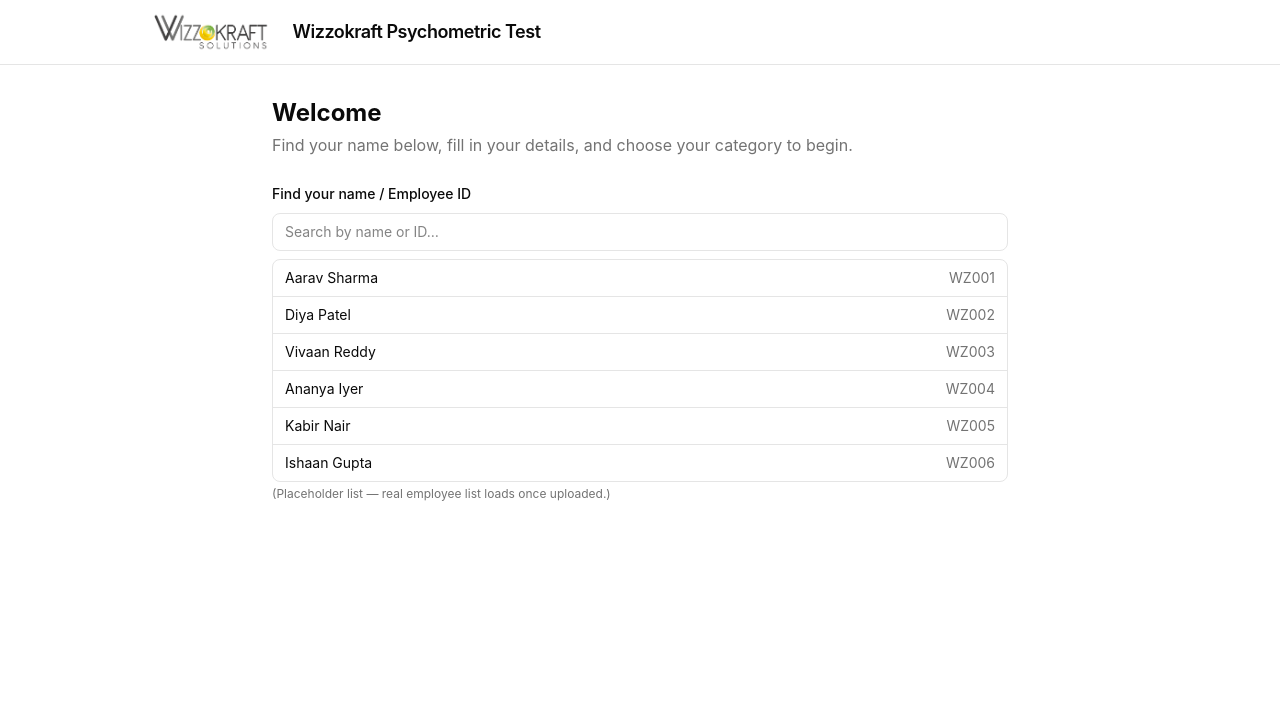
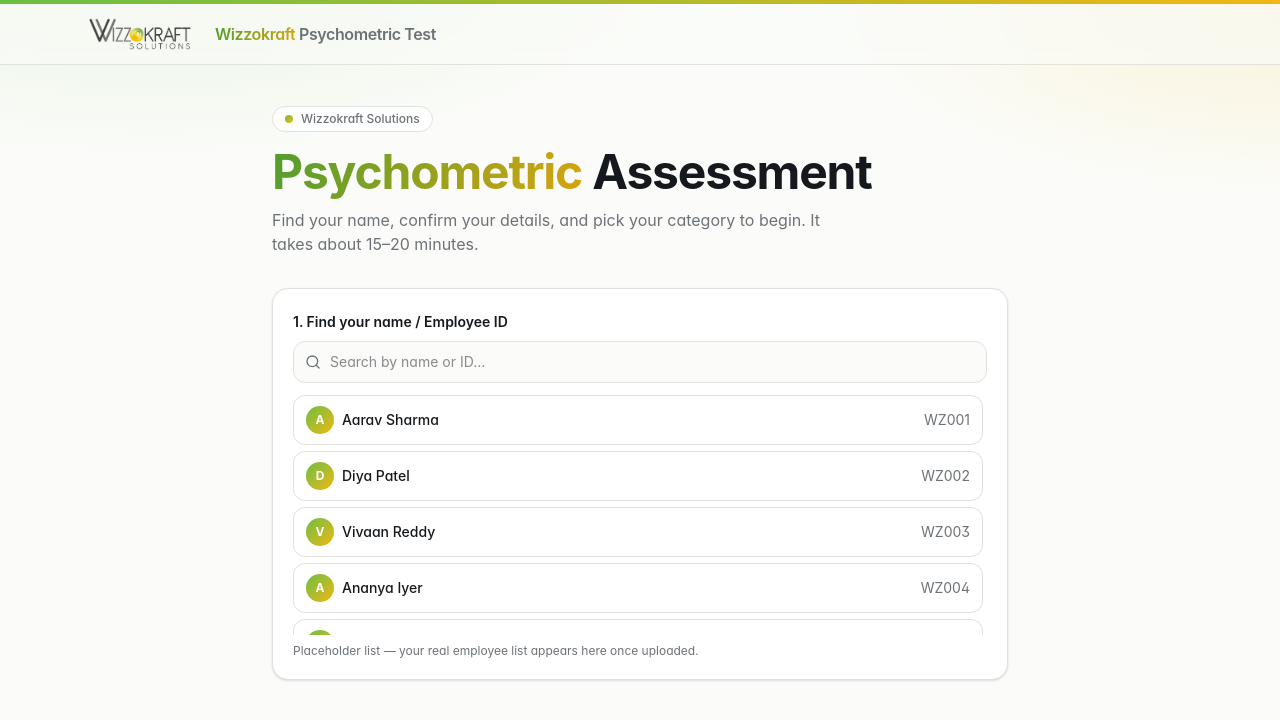
Before and after one commit to Wizzokraft-Solutions/Psychometric-Test, a React (Vite) app: page / in a window 1280 px wide. Shown: the top 720 px of the page. Built offline with nearby package versions, Linux system fonts and the light colour scheme; no server answers; the database is empty.

Commit message:
UI overhaul: brand theme (logo green/gold), framer-motion transitions, redesigned landing/quiz/admin; hide sections from quiz takers

```diff
--- a/package.json
+++ b/package.json
@@ -16,6 +16,7 @@
     "@tailwindcss/vite": "^4.3.2",
     "class-variance-authority": "^0.7.1",
     "clsx": "^2.1.1",
+    "framer-motion": "^12.42.2",
     "lucide-react": "^1.22.0",
     "react": "^19.2.7",
     "react-dom": "^19.2.7",
--- a/src/App.tsx
+++ b/src/App.tsx
@@ -1,16 +1,21 @@
-import { Routes, Route } from 'react-router-dom'
+import { Routes, Route, useLocation } from 'react-router-dom'
+import { AnimatePresence } from 'framer-motion'
+import PageTransition from '@/components/PageTransition'
 import LandingPage from '@/pages/LandingPage'
 import QuizPage from '@/pages/QuizPage'
 import AdminPage from '@/pages/AdminPage'
 
 function App() {
+  const location = useLocation()
   return (
-    <Routes>
-      <Route path="/" element={<LandingPage />} />
-      <Route path="/quiz" element={<QuizPage />} />
-      <Route path="/admin" element={<AdminPage />} />
-      <Route path="*" element={<LandingPage />} />
-    </Routes>
+    <AnimatePresence mode="wait">
+      <Routes location={location} key={location.pathname}>
+        <Route path="/" element={<PageTransition><LandingPage /></PageTransition>} />
+        <Route path="/quiz" element={<PageTransition><QuizPage /></PageTransition>} />
+        <Route path="/admin" element={<PageTransition><AdminPage /></PageTransition>} />
+        <Route path="*" element={<PageTransition><LandingPage /></PageTransition>} />
+      </Routes>
+    </AnimatePresence>
   )
 }
 
--- a/src/components/Header.tsx
+++ b/src/components/Header.tsx
@@ -1,14 +1,25 @@
 import { Link } from 'react-router-dom'
+import { motion } from 'framer-motion'
 import logo from '@/assets/Logo.png'
 
 export default function Header() {
   return (
-    <header className="border-b">
-      <div className="mx-auto flex max-w-5xl items-center gap-3 px-4 py-3">
-        <Link to="/" className="flex items-center gap-3">
-          <img src={logo} alt="Wizzokraft logo" className="h-10 w-auto" />
-          <span className="text-lg font-semibold tracking-tight">
-            Wizzokraft Psychometric Test
+    <header className="sticky top-0 z-40 border-b bg-background/80 backdrop-blur supports-[backdrop-filter]:bg-background/60">
+      {/* brand gradient accent strip */}
+      <div className="brand-gradient h-1 w-full" />
+      <div className="mx-auto flex max-w-6xl items-center gap-3 px-4 py-3">
+        <Link to="/" className="group flex items-center gap-3">
+          <motion.img
+            src={logo}
+            alt="Wizzokraft logo"
+            className="h-9 w-auto"
+            initial={{ opacity: 0, y: -4 }}
+            animate={{ opacity: 1, y: 0 }}
+            transition={{ duration: 0.4 }}
+          />
+          <span className="hidden text-base font-semibold tracking-tight sm:inline">
+            <span className="brand-text-gradient">Wizzokraft</span>{' '}
+            <span className="text-muted-foreground">Psychometric Test</span>
           </span>
         </Link>
       </div>
--- /dev/null
+++ b/src/components/PageTransition.tsx
@@ -0,0 +1,14 @@
+import { motion } from 'framer-motion'
+
+export default function PageTransition({ children }: { children: React.ReactNode }) {
+  return (
+    <motion.div
+      initial={{ opacity: 0, y: 10 }}
+      animate={{ opacity: 1, y: 0 }}
+      exit={{ opacity: 0, y: -8 }}
+      transition={{ duration: 0.28, ease: [0.22, 1, 0.36, 1] }}
+    >
+      {children}
+    </motion.div>
+  )
+}
--- a/src/index.css
+++ b/src/index.css
@@ -4,72 +4,62 @@
 @custom-variant dark (&:is(.dark *));
 
 :root {
-  --radius: 0.625rem;
-  --background: oklch(1 0 0);
-  --foreground: oklch(0.145 0 0);
+  --radius: 0.75rem;
+
+  /* Brand palette — sampled from the Wizzokraft logo swirl */
+  --brand-green: #6bbf44;
+  --brand-green-deep: #3f9127;
+  --brand-gold: #f2b713;
+  --brand-charcoal: #2f2f33;
+
+  --background: oklch(0.99 0.004 120);
+  --foreground: oklch(0.21 0.01 250);
   --card: oklch(1 0 0);
-  --card-foreground: oklch(0.145 0 0);
+  --card-foreground: oklch(0.21 0.01 250);
   --popover: oklch(1 0 0);
-  --popover-foreground: oklch(0.145 0 0);
-  --primary: oklch(0.205 0 0);
-  --primary-foreground: oklch(0.985 0 0);
-  --secondary: oklch(0.97 0 0);
-  --secondary-foreground: oklch(0.205 0 0);
-  --muted: oklch(0.97 0 0);
-  --muted-foreground: oklch(0.556 0 0);
-  --accent: oklch(0.97 0 0);
-  --accent-foreground: oklch(0.205 0 0);
+  --popover-foreground: oklch(0.21 0.01 250);
+
+  /* Primary = brand green */
+  --primary: #3f9127;
+  --primary-foreground: #ffffff;
+
+  --secondary: oklch(0.97 0.01 120);
+  --secondary-foreground: oklch(0.25 0.01 250);
+  --muted: oklch(0.968 0.005 120);
+  --muted-foreground: oklch(0.55 0.01 250);
+  --accent: oklch(0.95 0.03 125);
+  --accent-foreground: oklch(0.25 0.02 140);
   --destructive: oklch(0.577 0.245 27.325);
-  --border: oklch(0.922 0 0);
-  --input: oklch(0.922 0 0);
-  --ring: oklch(0.708 0 0);
-  --chart-1: oklch(0.646 0.222 41.116);
-  --chart-2: oklch(0.6 0.118 184.704);
-  --chart-3: oklch(0.398 0.07 227.392);
+  --border: oklch(0.91 0.01 120);
+  --input: oklch(0.91 0.01 120);
+  --ring: #6bbf44;
+
+  --chart-1: var(--brand-green);
+  --chart-2: var(--brand-gold);
+  --chart-3: oklch(0.6 0.118 184.704);
   --chart-4: oklch(0.828 0.189 84.429);
   --chart-5: oklch(0.769 0.188 70.08);
-  --sidebar: oklch(0.985 0 0);
-  --sidebar-foreground: oklch(0.145 0 0);
-  --sidebar-primary: oklch(0.205 0 0);
-  --sidebar-primary-foreground: oklch(0.985 0 0);
-  --sidebar-accent: oklch(0.97 0 0);
-  --sidebar-accent-foreground: oklch(0.205 0 0);
-  --sidebar-border: oklch(0.922 0 0);
-  --sidebar-ring: oklch(0.708 0 0);
 }
 
 .dark {
-  --background: oklch(0.145 0 0);
-  --foreground: oklch(0.985 0 0);
-  --card: oklch(0.205 0 0);
-  --card-foreground: oklch(0.985 0 0);
-  --popover: oklch(0.205 0 0);
-  --popover-foreground: oklch(0.985 0 0);
-  --primary: oklch(0.922 0 0);
-  --primary-foreground: oklch(0.205 0 0);
-  --secondary: oklch(0.269 0 0);
-  --secondary-foreground: oklch(0.985 0 0);
-  --muted: oklch(0.269 0 0);
-  --muted-foreground: oklch(0.708 0 0);
-  --accent: oklch(0.269 0 0);
-  --accent-foreground: oklch(0.985 0 0);
+  --background: oklch(0.18 0.01 250);
+  --foreground: oklch(0.98 0 0);
+  --card: oklch(0.22 0.01 250);
+  --card-foreground: oklch(0.98 0 0);
+  --popover: oklch(0.22 0.01 250);
+  --popover-foreground: oklch(0.98 0 0);
+  --primary: #6bbf44;
+  --primary-foreground: oklch(0.18 0.02 140);
+  --secondary: oklch(0.28 0.01 250);
+  --secondary-foreground: oklch(0.98 0 0);
+  --muted: oklch(0.28 0.01 250);
+  --muted-foreground: oklch(0.7 0.01 250);
+  --accent: oklch(0.32 0.03 140);
+  --accent-foreground: oklch(0.98 0 0);
   --destructive: oklch(0.704 0.191 22.216);
-  --border: oklch(1 0 0 / 10%);
-  --input: oklch(1 0 0 / 15%);
-  --ring: oklch(0.556 0 0);
-  --chart-1: oklch(0.488 0.243 264.376);
-  --chart-2: oklch(0.696 0.17 162.48);
-  --chart-3: oklch(0.769 0.188 70.08);
-  --chart-4: oklch(0.627 0.265 303.9);
-  --chart-5: oklch(0.645 0.246 16.439);
-  --sidebar: oklch(0.205 0 0);
-  --sidebar-foreground: oklch(0.985 0 0);
-  --sidebar-primary: oklch(0.488 0.243 264.376);
-  --sidebar-primary-foreground: oklch(0.985 0 0);
-  --sidebar-accent: oklch(0.269 0 0);
-  --sidebar-accent-foreground: oklch(0.985 0 0);
-  --sidebar-border: oklch(1 0 0 / 10%);
-  --sidebar-ring: oklch(0.556 0 0);
+  --border: oklch(1 0 0 / 12%);
+  --input: oklch(1 0 0 / 16%);
+  --ring: #6bbf44;
 }
 
 @theme inline {
@@ -77,6 +67,7 @@
   --radius-md: calc(var(--radius) - 2px);
   --radius-lg: var(--radius);
   --radius-xl: calc(var(--radius) + 4px);
+
   --color-background: var(--background);
   --color-foreground: var(--foreground);
   --color-card: var(--card);
@@ -95,26 +86,56 @@
   --color-border: var(--border);
   --color-input: var(--input);
   --color-ring: var(--ring);
+
+  --color-brand-green: var(--brand-green);
+  --color-brand-gold: var(--brand-gold);
+  --color-brand-charcoal: var(--brand-charcoal);
+
   --color-chart-1: var(--chart-1);
   --color-chart-2: var(--chart-2);
   --color-chart-3: var(--chart-3);
   --color-chart-4: var(--chart-4);
   --color-chart-5: var(--chart-5);
-  --color-sidebar: var(--sidebar);
-  --color-sidebar-foreground: var(--sidebar-foreground);
-  --color-sidebar-primary: var(--sidebar-primary);
-  --color-sidebar-primary-foreground: var(--sidebar-primary-foreground);
-  --color-sidebar-accent: var(--sidebar-accent);
-  --color-sidebar-accent-foreground: var(--sidebar-accent-foreground);
-  --color-sidebar-border: var(--sidebar-border);
-  --color-sidebar-ring: var(--sidebar-ring);
 }
 
 @layer base {
   * {
     @apply border-border outline-ring/50;
   }
+  html {
+    scroll-behavior: smooth;
+  }
   body {
     @apply bg-background text-foreground;
+    font-feature-settings: "cv11", "ss01";
+  }
+  /* Smooth, non-jarring interactions everywhere */
+  a, button, input, select, textarea, [role="button"] {
+    transition:
+      color 0.2s ease,
+      background-color 0.2s ease,
+      border-color 0.2s ease,
+      box-shadow 0.2s ease,
+      transform 0.2s ease;
   }
 }
+
+@layer utilities {
+  .brand-gradient {
+    background-image: linear-gradient(135deg, var(--brand-green) 0%, var(--brand-gold) 100%);
+  }
+  .brand-text-gradient {
+    background: linear-gradient(120deg, #4f9e2f 0%, #d9a40e 100%);
+    -webkit-background-clip: text;
+    background-clip: text;
+    color: transparent;
+  }
+  .brand-ring {
+    box-shadow: 0 0 0 1px color-mix(in srgb, var(--brand-green) 40%, transparent);
+  }
+  .app-bg {
+    background:
+      radial-gradient(900px 380px at 12% -8%, color-mix(in srgb, var(--brand-green) 14%, transparent), transparent 60%),
+      radial-gradient(820px 360px at 100% 0%, color-mix(in srgb, var(--brand-gold) 14%, transparent), transparent 55%);
+  }
+}
--- a/src/pages/LandingPage.tsx
+++ b/src/pages/LandingPage.tsx
@@ -1,5 +1,7 @@
 import { useEffect, useMemo, useState } from 'react'
 import { useNavigate } from 'react-router-dom'
+import { motion } from 'framer-motion'
+import { Search, ChevronRight, UserRound, Briefcase } from 'lucide-react'
 import Header from '@/components/Header'
 import { Button } from '@/components/ui/button'
 import { supabase } from '@/lib/supabase'
@@ -20,10 +22,7 @@
   const [role, setRole] = useState<Role | null>(null)
 
   useEffect(() => {
-    supabase
-      .from('employees')
-      .select('emp_no,name')
-      .then(({ data }) => {
+    supabase.from('employees').select('emp_no,name').then(({ data }) => {
       if (data && data.length > 0) {
         setEmployees(data as Employee[])
         setUsingMock(false)
@@ -42,64 +41,98 @@
   function pick(e: Employee) {
     setSelected(e.emp_no)
     setForm((f) => ({ ...f, emp_no: e.emp_no, name: e.name }))
+    setTimeout(() => document.getElementById('details')?.scrollIntoView({ behavior: 'smooth' }), 80)
   }
-
   function set<K extends keyof EmployeeForm>(key: K, value: string) {
     setForm((f) => ({ ...f, [key]: value }))
   }
-
   function startQuiz() {
     if (!selected || !role) return
     navigate('/quiz', { state: { form, role } })
   }
 
   return (
-    <div className="min-h-svh bg-background">
+    <div className="app-bg min-h-svh">
       <Header />
-      <main className="mx-auto max-w-3xl px-4 py-8">
-        <h1 className="text-2xl font-bold">Welcome</h1>
-        <p className="mt-1 text-muted-foreground">
-          Find your name below, fill in your details, and choose your category to begin.
+      <main className="mx-auto max-w-3xl px-4 py-10">
+        {/* Hero */}
+        <motion.div
+          initial={{ opacity: 0, y: 12 }}
+          animate={{ opacity: 1, y: 0 }}
+          transition={{ duration: 0.5 }}
+        >
+          <span className="inline-flex items-center gap-2 rounded-full border bg-card px-3 py-1 text-xs font-medium text-muted-foreground">
+            <span className="brand-gradient h-2 w-2 rounded-full" /> Wizzokraft Solutions
+          </span>
+          <h1 className="mt-4 text-4xl font-bold tracking-tight sm:text-5xl">
+            <span className="brand-text-gradient">Psychometric</span> Assessment
+          </h1>
+          <p className="mt-3 max-w-xl text-muted-foreground">
+            Find your name, confirm your details, and pick your category to begin. It takes about 15–20 minutes.
           </p>
+        </motion.div>
 
-        <section className="mt-6">
-          <label className="text-sm font-medium">Find your name / Employee ID</label>
+        {/* Employee search */}
+        <motion.section
+          initial={{ opacity: 0, y: 16 }}
+          animate={{ opacity: 1, y: 0 }}
+          transition={{ duration: 0.5, delay: 0.08 }}
+          className="mt-8 rounded-2xl border bg-card p-5 shadow-sm"
+        >
+          <label className="text-sm font-semibold">1. Find your name / Employee ID</label>
+          <div className="relative mt-2">
+            <Search className="absolute left-3 top-1/2 size-4 -translate-y-1/2 text-muted-foreground" />
             <input
               type="text"
               value={query}
               onChange={(e) => setQuery(e.target.value)}
               placeholder="Search by name or ID…"
-            className="mt-2 w-full rounded-md border bg-background px-3 py-2 text-sm outline-none focus-visible:ring-[3px] focus-visible:ring-ring/50"
+              className="w-full rounded-lg border bg-background py-2.5 pl-9 pr-3 text-sm outline-none focus-visible:ring-[3px] focus-visible:ring-ring/40"
             />
-          <ul className="mt-2 max-h-56 divide-y overflow-auto rounded-md border">
+          </div>
+          <ul className="mt-3 max-h-60 space-y-1.5 overflow-auto pr-1">
             {results.map((e) => (
               <li key={e.emp_no}>
                 <button
                   type="button"
                   onClick={() => pick(e)}
-                  className={`flex w-full items-center justify-between px-3 py-2 text-left text-sm hover:bg-accent ${
-                    selected === e.emp_no ? 'bg-accent' : ''
+                  className={`flex w-full items-center justify-between rounded-lg border px-3 py-2.5 text-left text-sm transition-all hover:-translate-y-px hover:shadow-sm ${
+                    selected === e.emp_no
+                      ? 'border-primary/60 bg-accent brand-ring'
+                      : 'hover:border-primary/30'
                   }`}
                 >
-                  <span>{e.name}</span>
+                  <span className="flex items-center gap-2 font-medium">
+                    <span className="brand-gradient flex size-7 items-center justify-center rounded-full text-xs font-bold text-white">
+                      {e.name.charAt(0)}
+                    </span>
+                    {e.name}
+                  </span>
                   <span className="text-muted-foreground">{e.emp_no}</span>
                 </button>
               </li>
             ))}
             {results.length === 0 && (
-              <li className="px-3 py-2 text-sm text-muted-foreground">No matches.</li>
+              <li className="px-1 py-2 text-sm text-muted-foreground">No matches.</li>
             )}
           </ul>
           {usingMock && (
-            <p className="mt-1 text-xs text-muted-foreground">
-              (Placeholder list — real employee list loads once uploaded.)
+            <p className="mt-2 text-xs text-muted-foreground">
+              Placeholder list — your real employee list appears here once uploaded.
             </p>
           )}
-        </section>
+        </motion.section>
 
+        {/* Details form */}
         {selected && (
-          <section className="mt-8">
-            <h2 className="text-lg font-semibold">Your details — {form.name}</h2>
+          <motion.section
+            id="details"
+            initial={{ opacity: 0, y: 16 }}
+            animate={{ opacity: 1, y: 0 }}
+            transition={{ duration: 0.45 }}
+            className="mt-6 rounded-2xl border bg-card p-5 shadow-sm"
+          >
+            <label className="text-sm font-semibold">2. Confirm your details — {form.name}</label>
             <div className="mt-3 grid grid-cols-1 gap-4 sm:grid-cols-2">
               <Field label="Emp No." value={form.emp_no} readOnly />
               <Field label="Name" value={form.name} readOnly />
@@ -110,44 +143,66 @@
               <Field label="Months / Years in Current Job" value={form.tenure} onChange={(v) => set('tenure', v)} />
             </div>
 
-            <h2 className="mt-8 text-lg font-semibold">Select your category</h2>
-            <div className="mt-3 flex flex-wrap gap-3">
-              <Button variant={role === 'manager' ? 'default' : 'outline'} onClick={() => setRole('manager')}>
-                Manager &amp; Above
-              </Button>
-              <Button variant={role === 'others' ? 'default' : 'outline'} onClick={() => setRole('others')}>
-                Others
-              </Button>
+            <label className="mt-6 block text-sm font-semibold">3. Select your category</label>
+            <div className="mt-3 grid gap-3 sm:grid-cols-2">
+              <RoleCard
+                active={role === 'manager'} onClick={() => setRole('manager')}
+                icon={<Briefcase className="size-5" />} title="Manager & Above"
+                desc="Leadership-level assessment" />
+              <RoleCard
+                active={role === 'others'} onClick={() => setRole('others')}
+                icon={<UserRound className="size-5" />} title="Others"
+                desc="Individual contributor assessment" />
             </div>
 
-            <div className="mt-8">
-              <Button disabled={!role} onClick={startQuiz}>Start Test</Button>
-            </div>
-          </section>
+            <Button size="lg" className="mt-6 w-full sm:w-auto" disabled={!role} onClick={startQuiz}>
+              Start Test <ChevronRight className="size-4" />
+            </Button>
+          </motion.section>
         )}
       </main>
     </div>
   )
 }
 
+function RoleCard({
+  active, onClick, icon, title, desc,
+}: {
+  active: boolean; onClick: () => void; icon: React.ReactNode; title: string; desc: string
+}) {
+  return (
+    <button
+      type="button"
+      onClick={onClick}
+      className={`flex items-center gap-3 rounded-xl border p-4 text-left transition-all hover:-translate-y-0.5 hover:shadow-md ${
+        active ? 'border-primary bg-accent brand-ring' : 'hover:border-primary/40'
+      }`}
+    >
+      <span className={`flex size-10 items-center justify-center rounded-lg ${active ? 'brand-gradient text-white' : 'bg-muted text-muted-foreground'}`}>
+        {icon}
+      </span>
+      <span>
+        <span className="block font-semibold">{title}</span>
+        <span className="block text-xs text-muted-foreground">{desc}</span>
+      </span>
+    </button>
+  )
+}
+
 function Field({
   label, type = 'text', value, readOnly, onChange,
 }: {
-  label: string
-  type?: string
-  value: string
-  readOnly?: boolean
-  onChange?: (v: string) => void
+  label: string; type?: string; value: string; readOnly?: boolean; onChange?: (v: string) => void
 }) {
   return (
     <div>
-      <label className="text-sm font-medium">{label}</label>
+      <label className="text-xs font-medium text-muted-foreground">{label}</label>
       <input
         type={type}
         value={value}
         readOnly={readOnly}
         onChange={onChange ? (e) => onChange(e.target.value) : undefined}
-        className="mt-1 w-full rounded-md border bg-background px-3 py-2 text-sm outline-none focus-visible:ring-[3px] focus-visible:ring-ring/50 read-only:bg-muted read-only:text-muted-foreground"
+        className="mt-1 w-full rounded-lg border bg-background px-3 py-2 text-sm outline-none focus-visible:ring-[3px] focus-visible:ring-ring/40 read-only:bg-muted read-only:text-muted-foreground"
       />
     </div>
   )
```
Also changed, not shown: src/pages/AdminPage.tsx (+26 -9 lines), src/pages/QuizPage.tsx (+83 -71 lines), 1 other file (tests, documents, lock files or other folders). Lines whose indentation alone changed are shown as unchanged.
